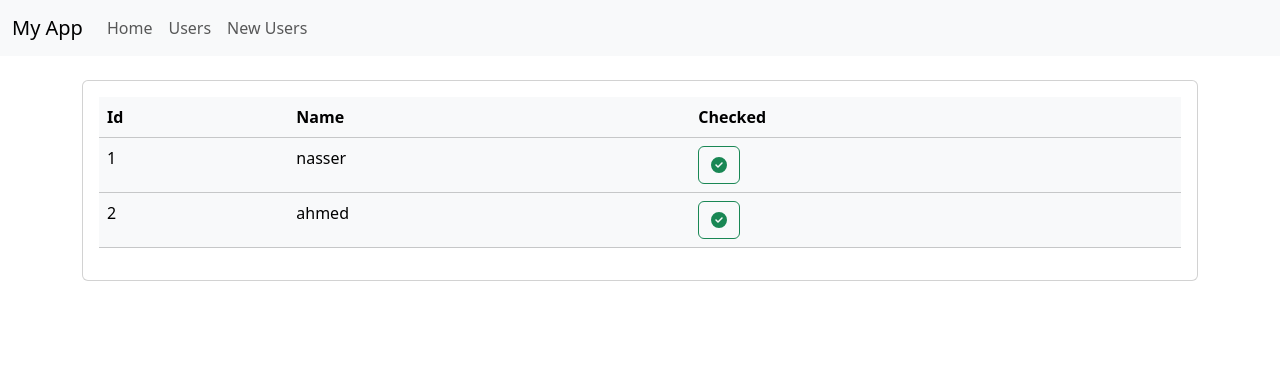
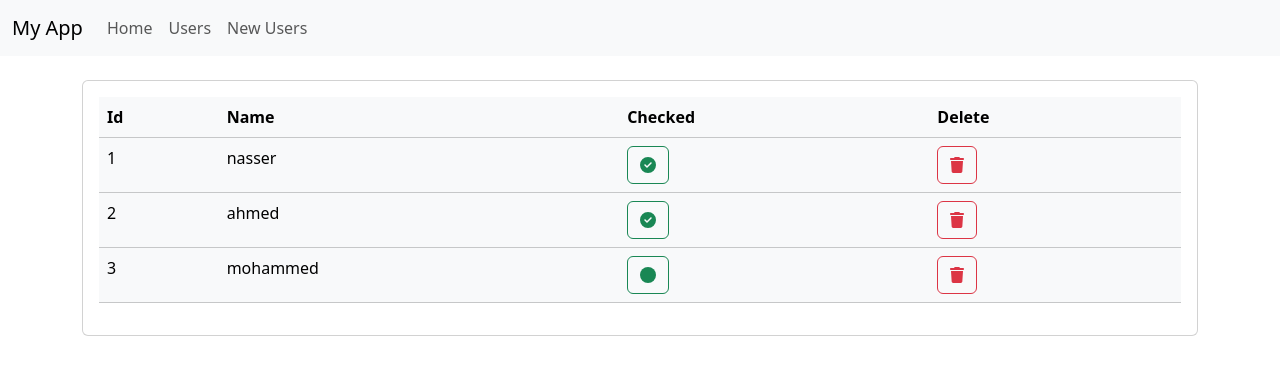
Before and after one commit to maatoub/CRUD-app-reactJS, a React (Create React App) app: page /users in a window 1280 px wide. Shown: the top 374 px of the page. Built offline with nearby package versions, Linux system fonts and the light colour scheme; data requests are answered from the project's data file.

Commit message:
committed

```diff
--- /dev/null
+++ b/data/db.json
@@ -0,0 +1,19 @@
+{
+  "users": [
+    {
+      "id": 1,
+      "name": "nasser",
+      "checked": true
+    },
+    {
+      "id": 2,
+      "name": "ahmed",
+      "checked": true
+    },
+    {
+      "id": 3,
+      "name": "mohammed",
+      "checked": false
+    }
+  ]
+}
--- a/package.json
+++ b/package.json
@@ -9,6 +9,7 @@
     "@testing-library/jest-dom": "^5.17.0",
     "@testing-library/react": "^13.4.0",
     "@testing-library/user-event": "^13.5.0",
+    "axios": "^1.6.1",
     "bootstrap": "^5.3.2",
     "react": "^18.2.0",
     "react-dom": "^18.2.0",
--- /dev/null
+++ b/src/metier/api.js
@@ -0,0 +1,29 @@
+import axios from "axios";
+
+export const UsersApi = axios.create({
+  baseURL: "http://localhost:2000",
+});
+
+export const GetAllUsers = () => {
+  return UsersApi.get("/users");
+};
+
+export const GetUser = (id) => {
+  return UsersApi.get(`/users/${id}`);
+};
+
+export const DeleteUser = (user) => {
+  return UsersApi.delete(`/users/${user.id}`);
+};
+
+export const SaveUser = (user) => {
+  return UsersApi.post(`/users`, user);
+};
+
+export const CheckUser = (user) => {
+  return UsersApi.patch(`/users/${user.id}`, { checked: !user.checked });
+};
+
+export const UpdateUser = (user) => {
+  return UsersApi.put(`/users/${user.id}`, user);
+};
--- a/src/pages/Users.js
+++ b/src/pages/Users.js
@@ -1,21 +1,39 @@
-import React, { useState } from "react";
+import React, { useEffect, useState } from "react";
 import NavBar from "../components/NavBar";
 import { FontAwesomeIcon } from "@fortawesome/react-fontawesome";
-import { faCheckCircle } from "@fortawesome/free-solid-svg-icons";
+import {
+  faCheckCircle,
+  faCircle,
+  faTrash,
+} from "@fortawesome/free-solid-svg-icons";
+import { CheckUser, DeleteUser, GetAllUsers } from "../metier/api";
+const Users = () => {
+  const [users, setUsers] = useState([]);
+  useEffect(() => {
+    GetAllUsers()
+      .then((response) => {
+        setUsers(response.data);
+      })
+      .catch((err) => console.log(err));
+  }, []);
 
-const Users = () => {
-  const [users, setUsers] = useState([
-    {
-      id: 1,
-      name: "nasser",
-      checked: false,
-    },
-    {
-      id: 2,
-      name: "ahmed",
-      checked: true,
-    },
-  ]);
+  const handleDeleteUser = (user) => {
+    DeleteUser(user).then(() => {
+      const newUsers = users.filter((u) => u.id !== user.id);
+      setUsers(newUsers);
+    });
+  };
+  const handleCheckUser = (user) => {
+    CheckUser(user).then((resp) => {
+      const newUsers = users.map((e) => {
+        if (e.id === user.id) {
+          e.checked = !user.checked;
+        }
+        return e;
+      });
+      setUsers(newUsers);
+    });
+  };
   return (
     <>
       <NavBar />
@@ -29,16 +47,30 @@ const Users = () => {
                     <th scope="col">Id</th>
                     <th scope="col">Name</th>
                     <th scope="col">Checked</th>
+                    <th scope="col">Delete</th>
                   </tr>
                 </thead>
                 <tbody>
-                  {users.map((user) => (
-                    <tr className="">
+                  {users.map((user, index) => (
+                    <tr key={index} className="">
                       <td>{user.id}</td>
                       <td>{user.name}</td>
                       <td>
-                        <button className="btn btn-outline-success">
-                          <FontAwesomeIcon icon={faCheckCircle} />
+                        <button
+                          className="btn btn-outline-success"
+                          onClick={() => handleCheckUser(user)}
+                        >
+                          <FontAwesomeIcon
+                            icon={user.checked ? faCheckCircle : faCircle}
+                          />
+                        </button>
+                      </td>
+                      <td>
+                        <button
+                          className="btn btn-outline-danger"
+                          onClick={() => handleDeleteUser(user)}
+                        >
+                          <FontAwesomeIcon icon={faTrash} />
                         </button>
                       </td>
                     </tr>
```
Also changed, not shown: src/pages/NewUsers.js (+16 -0 lines), 1 other file (tests, documents, lock files or other folders).
